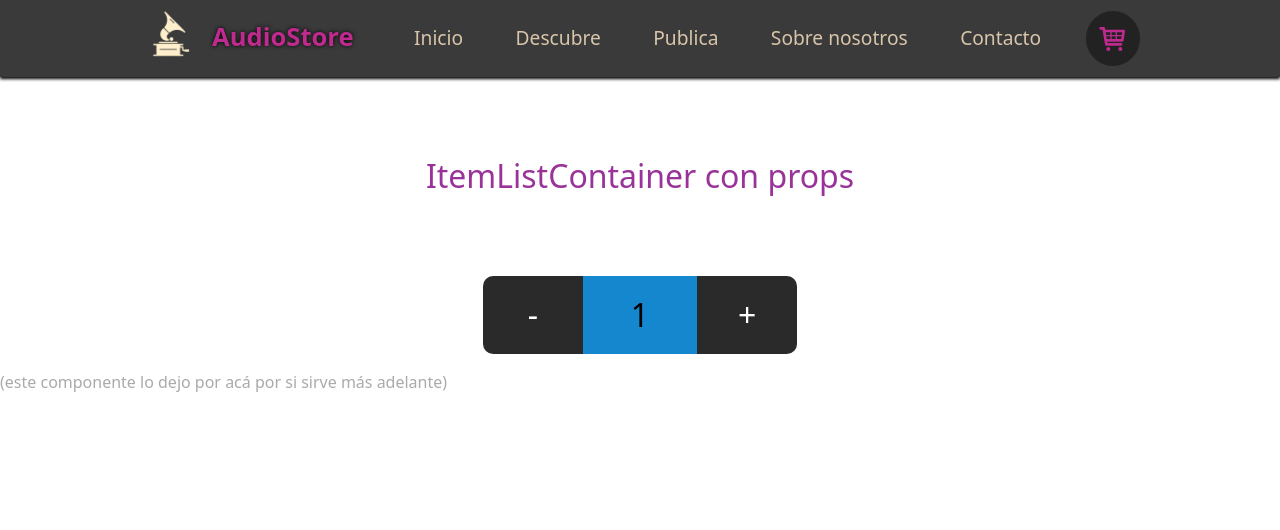
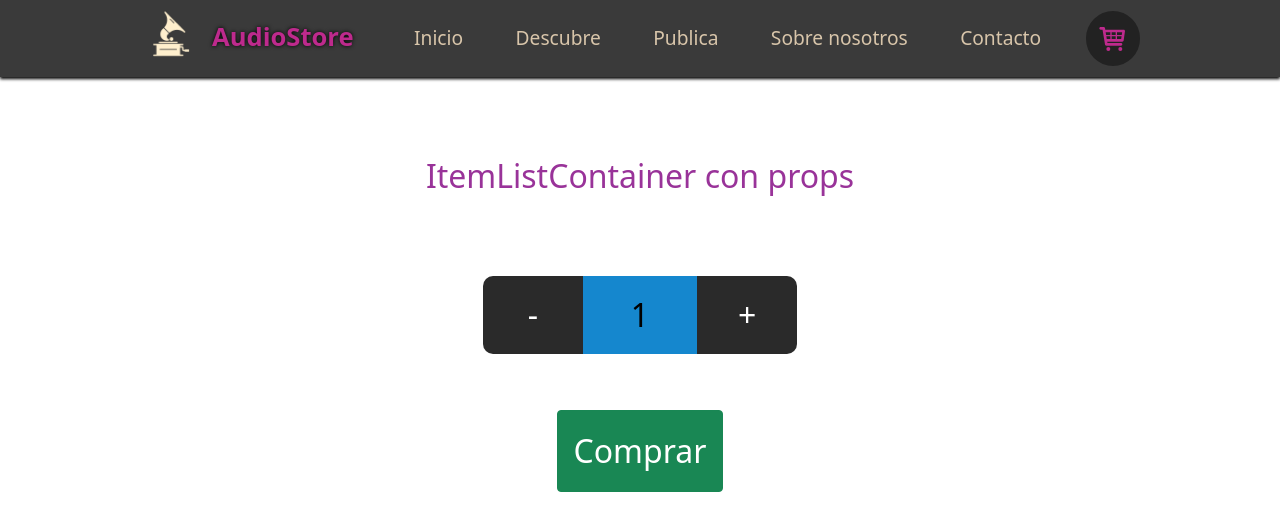
Before and after one commit to JuanNebbia/AudioStore-Nebbia, a React (Create React App) app: page / in a window 1280 px wide. Shown: the top 530 px of the page. Built offline with nearby package versions, Linux system fonts and the light colour scheme.

Commit message:
entrega con contador de productos y uso de hooks

```diff
--- a/src/components/ItemCount.css
+++ b/src/components/ItemCount.css
@@ -43,6 +43,7 @@
     font-size: 2rem;
 }
 
+
 .warnings{
     display: flex;
     justify-content: center;
@@ -50,10 +51,22 @@
 
 #stock-max, #stock-min{
     color:#d33;
-    display: none;
     background-color: #111;
     width: fit-content;
+    height: 1.7rem;
     padding: 5px;
     border-radius: 5px;
     font-size: 0.8rem;
+    margin-bottom: -1.7rem;
 }
+
+.btn-comprar-container{
+    display: flex;
+    justify-content: center;
+}
+
+.btn-success{
+    margin: 2.5rem;
+    font-size: 2rem;
+    padding: 1rem;
+}
--- a/src/components/ItemCount.jsx
+++ b/src/components/ItemCount.jsx
@@ -1,26 +1,22 @@
 import { useState } from "react"
 import './ItemCount.css'
 
-const ItemCount = ({ stock, initial }) =>{
+const ItemCount = ({ stock, initial, onAdd}) =>{
     const [cantidad, setCantidad] = useState(initial)
-    const minWarn = document.getElementById("stock-min")
-    const maxWarn = document.getElementById("stock-max")
+    const [minimo, setMinimo] = useState(false)
 
     const sumar = () =>{
+        setMinimo(false)
         if (cantidad < stock){
             setCantidad(cantidad + 1)
-            minWarn.setAttribute('style', 'display:none')
-        }else{
-            maxWarn.setAttribute('style', 'display:block')
         }
     }
 
     const restar = () =>{
         if (cantidad > 1){
             setCantidad(cantidad - 1)
-            maxWarn.setAttribute('style', 'display:none')
         }else{
-            minWarn.setAttribute('style', 'display:block')
+            setMinimo(true)
         }
      }
 
@@ -33,8 +29,11 @@ const ItemCount = ({ stock, initial }) =>{
                 <button onClick={sumar} className='btn-suma'>+</button>
             </div>
             <div className="warnings">
-                <p id="stock-min">¡No puedes seleccionar menos de un producto!</p>
-                <p id="stock-max">¡Stock máximo del producto!</p>
+                {minimo && <p id="stock-min">¡No puedes seleccionar menos de un producto!</p>}
+                {cantidad === stock && <p id="stock-max">¡Stock máximo del producto!</p>}
+            </div>
+            <div className="btn-comprar-container">
+                <button onClick={()=>{onAdd(cantidad); setMinimo(false)}} className='btn btn-success'>Comprar</button>
             </div>
         </div>
     )
--- a/src/components/ItemListContainer.jsx
+++ b/src/components/ItemListContainer.jsx
@@ -2,12 +2,25 @@ import './ItemListContainer.css'
 import ItemCount from './ItemCount'
 
 const ItemListContainer = (props) => {
+
+    const onAdd = (cantidad) =>{
+        alert(`usted ha comprado ${cantidad} producto${cantidad>1 ? 's' : ''}`)
+
+        //quería practicar el operador ternario, pero supongo que era más prolijo hacerlo así:
+        // if (cantidad > 1){
+        //     alert (`usted ha comprado ${cantidad} productos`)
+        // } else{
+        //     alert (`usted ha comprado ${cantidad} producto`)
+        // }
+    }
+
     return (
         <div>
             <h3 className="greeting">{props.greeting}</h3>
             <ItemCount
             initial = {1}
-            stock = {10} />
+            stock = {10}
+            onAdd = {onAdd} />
         </div>
     )
 }
--- a/src/components/Main.jsx
+++ b/src/components/Main.jsx
@@ -3,7 +3,6 @@ import './Main.css'
 const Main = () =>{
     return (
         <main>
-            <p>(este componente lo dejo por acá por si sirve más adelante)</p>
         </main>
     );
 }
```
